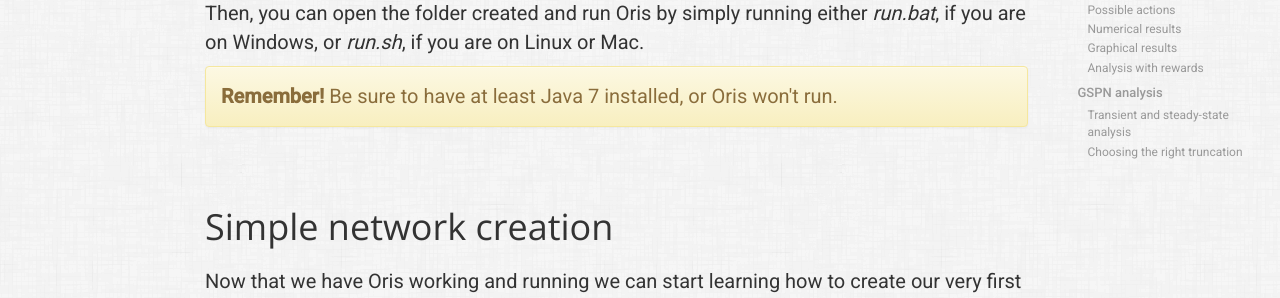
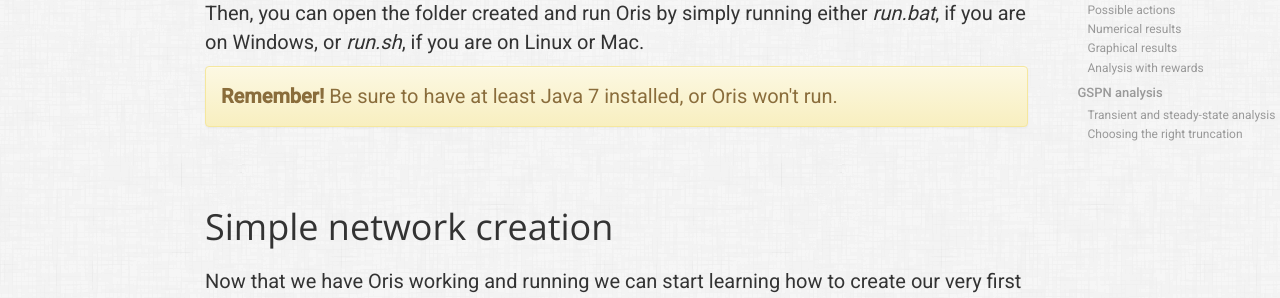
Before and after one commit to oris-tool/oris-tool.github.io, a Jekyll site: the page built from tutorial.html, in a window 1280 px wide. Shown: the part 430-728 px from the top of the page. Built offline with Jekyll 4.4.1, drawn with Linux system fonts in a browser that asks for light colours.

Commit message:
Scrolling + fixed sidebar

```diff
--- a/css/oris.sass
+++ b/css/oris.sass
@@ -279,17 +279,22 @@
   ul
     list-style-type: none
     padding: 0
-  .main-menu a
-    display: block
-    font-size: 13px
-    font-weight: 500
-    color: #999
-    padding: 4px 20px
-    &:hover
-      color: #11427D
-      text-decoration: none
-      background-color: transparent
-      border-left: 1px solid #11427D
+  .main-menu
+    &.sidebar-fixed
+      position: fixed
+      top: 70px
+    a
+      white-space: nowrap
+      display: block
+      font-size: 13px
+      font-weight: 500
+      color: #999
+      padding: 4px 20px
+      &:hover
+        color: #11427D
+        text-decoration: none
+        background-color: transparent
+        border-left: 1px solid #11427D
   .sub-menu a
     padding-top: 1px
     padding-bottom: 1px
--- a/tutorial.html
+++ b/tutorial.html
@@ -174,7 +174,7 @@
 </div>
 
 <div id="sidebar-menu" class="col-md-1 hidden-xs hidden-sm">
-  <ul class="main-menu nav nav-stacked affix">
+  <ul class="main-menu nav nav-stacked">
   </ul>
 </div>
 
```
Also changed, not shown: other parts of tutorial.html (+15 -0 lines).
